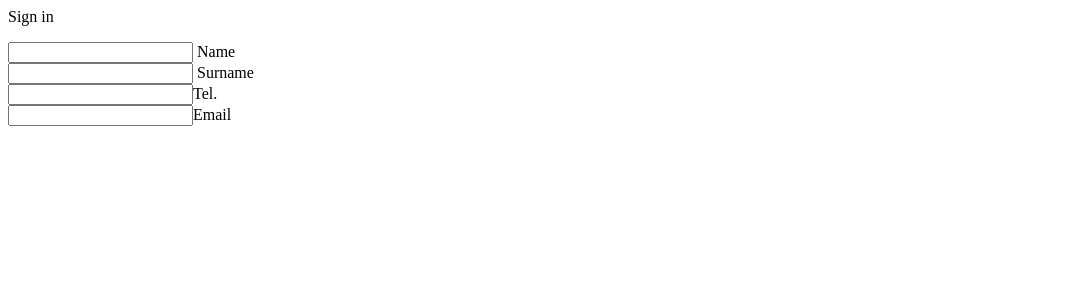
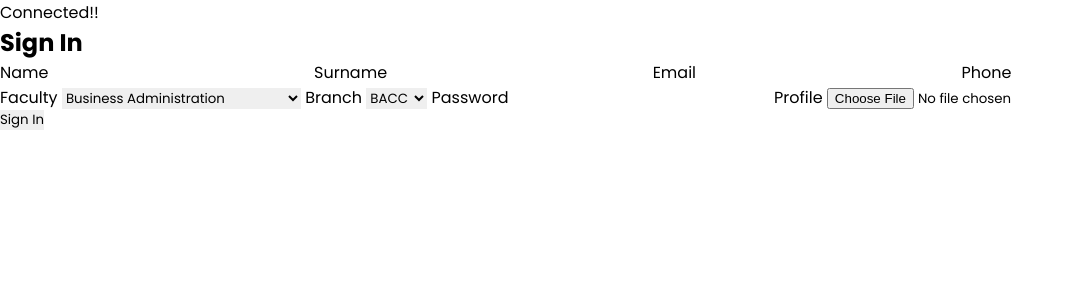
Before and after one commit to Pharita03/Lingualeap, a PHP site: page /signin.php in a window 1280 px wide. Shown: the top 300 px of the page, without its empty margins (0-1074 px from the left). Run offline with PHP 8.4, Linux system fonts and the light colour scheme.

Commit message:
Update signin.php

```diff
--- a/addmin/signin.php
+++ b/addmin/signin.php
@@ -1,9 +1,95 @@
-<div class="signin" id="signin">
-    <p>Sign in</p>
-        <div class="input-signin">
-            <input type="text"> Name<br>
-            <input type="text"> Surname<br>
-            <input type="tel">Tel.<br>
-            <input type="email">Email
-        </div>
-</div>
+<?php
+    require("../component/connect.php");
+?>
+<?php
+    session_start();
+    if(isset($_POST['signin'])){
+        $username = $_POST['username'];
+        $surname = $_POST['surname'];
+        $email = $_POST['email'];
+        $phone = $_POST['phone'];
+        $faculty = $_POST['faculty'];
+        $branch = $_POST['branch'];
+        $password = $_POST['password'];
+        $passwordHASH = password_hash($password, PASSWORD_DEFAULT);
+        $profile = $_FILES['profile']['name'];
+        $profile_tmp = $_FILES['profile']['tmp_name'];
+
+        // Move the uploaded file to the desired location
+        move_uploaded_file($profile_tmp, "../upload/".$profile);
+
+        // Insert into database
+        $sql = "INSERT INTO `user`(`name`,`surname`, `email`,`tel`,`faculty`,`branch`, `password`, `profile`) VALUES ('$username','$surname','$email','$phone','$faculty','$branch','$passwordHASH','$profile')";
+        mysqli_query($connection, $sql);
+        $_SESSION['username'] = $username;
+        header("Location: index.php?uploadsuccess");
+        exit();
+    }
+
+
+?>
+
+<!DOCTYPE html>
+<html>
+<head>
+    <meta charset="utf-8">
+    <meta name="viewport" content="width=device-width, initial-scale=1">
+    <title>home</title>
+    <link rel="stylesheet" type="text/css" href="../css/style.css">
+    <link rel="icon" type="image/png" href="../image/logo.jpg">
+    <!-- Boxicon -->
+    <link href='https://unpkg.com/boxicons@2.1.4/css/boxicons.min.css' rel='stylesheet'>
+    <!-- CDN link -->
+    <link rel='stylesheet' href='https://cdnjs.cloudflare.com/ajax/libs/font-awesome/6.5.2/css/all.min.css'>
+    <!-- Font -->
+    <style>
+        @import url('https://fonts.googleapis.com/css2?family=Poppins:wght@100;200;300;400;500;600;700;800;900&display=swap');
+
+    </style>
+</head>
+<body>
+    <div class="signin">
+        <form action="" method="post">
+            <h2>Sign In</h2>
+            <div class="form-group">
+                <label for="username">Name</label>
+                <input type="text" name="username" id="username" required>
+                <label for="surname">Surname</label>
+                <input type="text" name="surname" id="surname" required>
+                <label for="email">Email</label>
+                <input type="email" name="email" id="email" required>
+                <label for="phone">Phone</label>
+                <input type="text" name="phone" id="phone" required>
+                <label for="faculty">Faculty</label>
+                <select name="faculty" id="faculty" required>
+                    <option value="Faculty of Business">Business Administration</option>
+                    <option value="Faculty of Engineering">Engineering and Technology</option>
+                    <option value="Faculty of Science">Science Energy and Environment</option>
+                </select>
+                <label for="branch">Branch</label>
+                <select name="branch" id="branch" required>
+                    <option value="BACC">BACC</option>
+                    <option value="BCOM">BCOM</option>
+                    <option value="BIBLA">BIBLA</option>
+                    <option value="BDIM">BDIM</option>
+                    <option value="CIPE">CIPE</option>
+                    <option value="DSCBI">DSCBI</option>
+                    <option value="ETAM">ETAM</option>
+                    <option value="ILet">ILet</option>
+                    <option value="MAet">MAet</option>
+                    <option value="Mpet">Mpet</option>
+                    <option value="Cpet">Cpet</option>
+                </select>
+                <label for="password">Password</label>
+                <input type="password" name="password" id="password" required>
+                <label for="profile">Profile</label>
+                <input type="file" name="profile" id="profile" required>
+            </div>
+            <div class="form-group">
+                <input type="submit" name="signin" value="Sign In">
+            </div>
+        </form>
+    </div>
+
+</body>
+</html>
```
